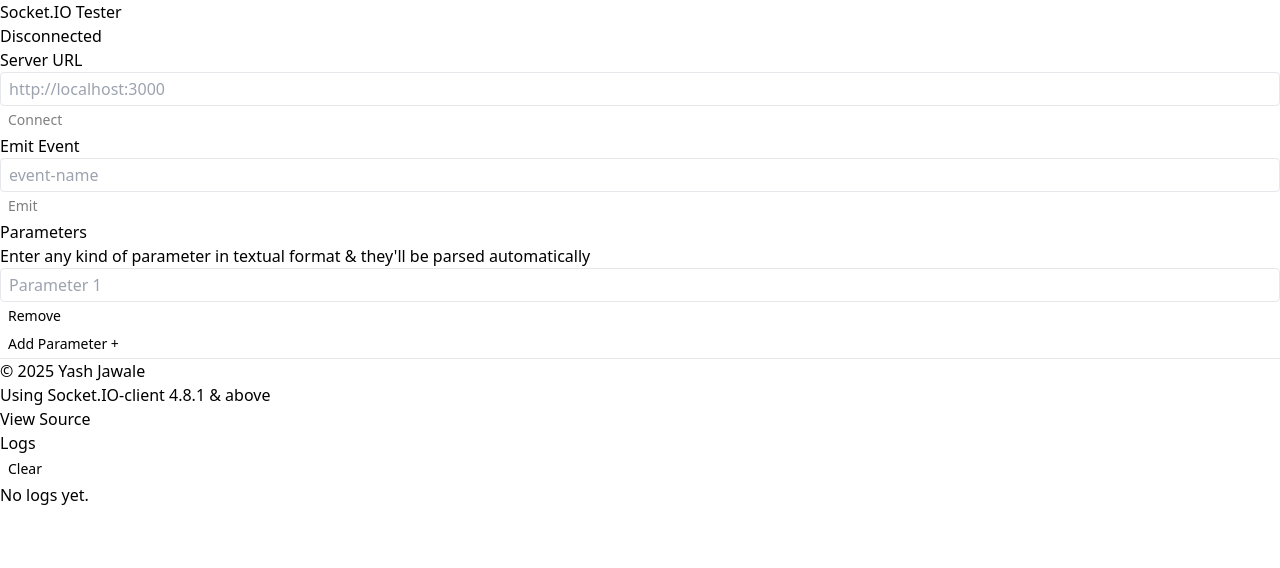
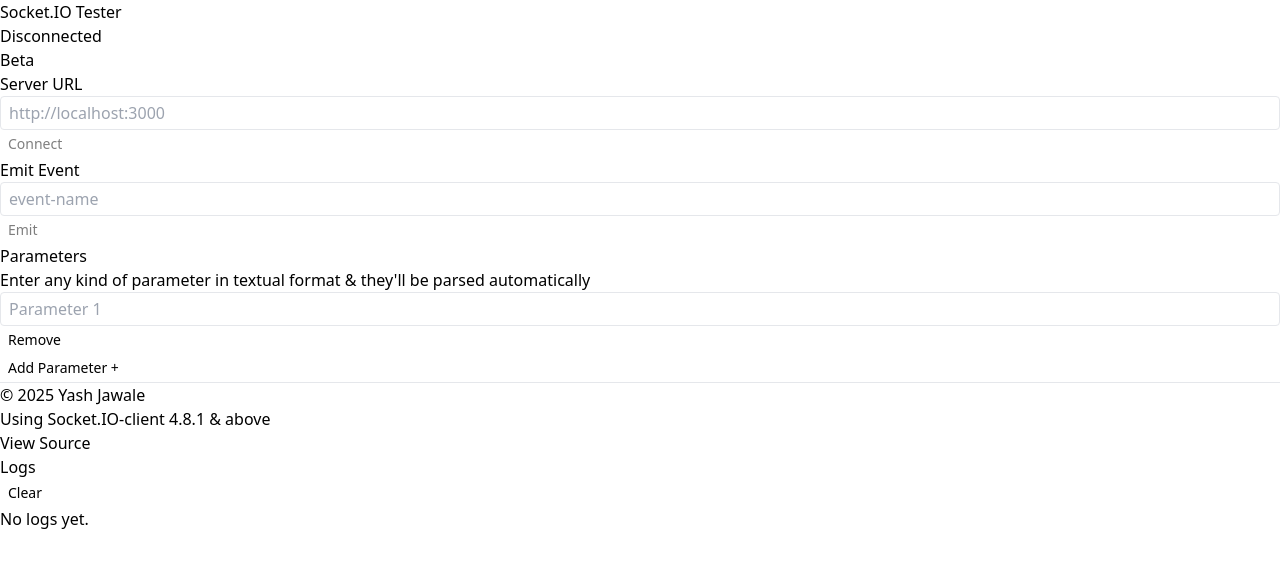
Before and after one commit to yashjawale/socketio-tester, a React (Vite) app: page / in a window 1280 px wide. Shown: the top 568 px of the page. Built offline with nearby package versions, Linux system fonts and the light colour scheme.

Commit message:
Add beta tag

```diff
--- a/src/App.tsx
+++ b/src/App.tsx
@@ -108,7 +108,7 @@
   }
 
   return (
-    <div className="h-screen grid grid-cols-2 gap-3 p-3">
+    <div className="h-screen grid md:grid-cols-2 gap-3 p-3">
       <div className="space-y-6 p-5 overflow-y-scroll">
         <div className="flex justify-between pt-6">
           <h1 className="text-4xl font-semibold">Socket.IO Tester</h1>
@@ -131,6 +131,7 @@
             )}
           </div>
         </div>
+        <span className='uppercase font-light text-[9px] px-[4px] py-[2px] border rounded border-black'>Beta</span>
         <div>
           <h2 className="text-lg">Server URL</h2>
           <div className="flex justify-between gap-2">
```
